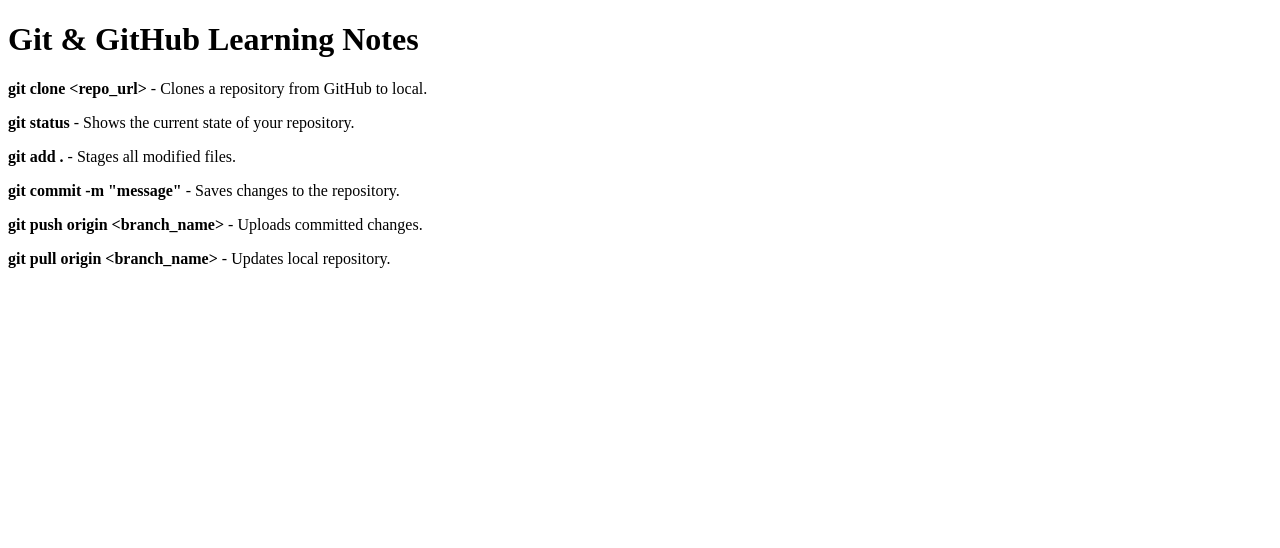
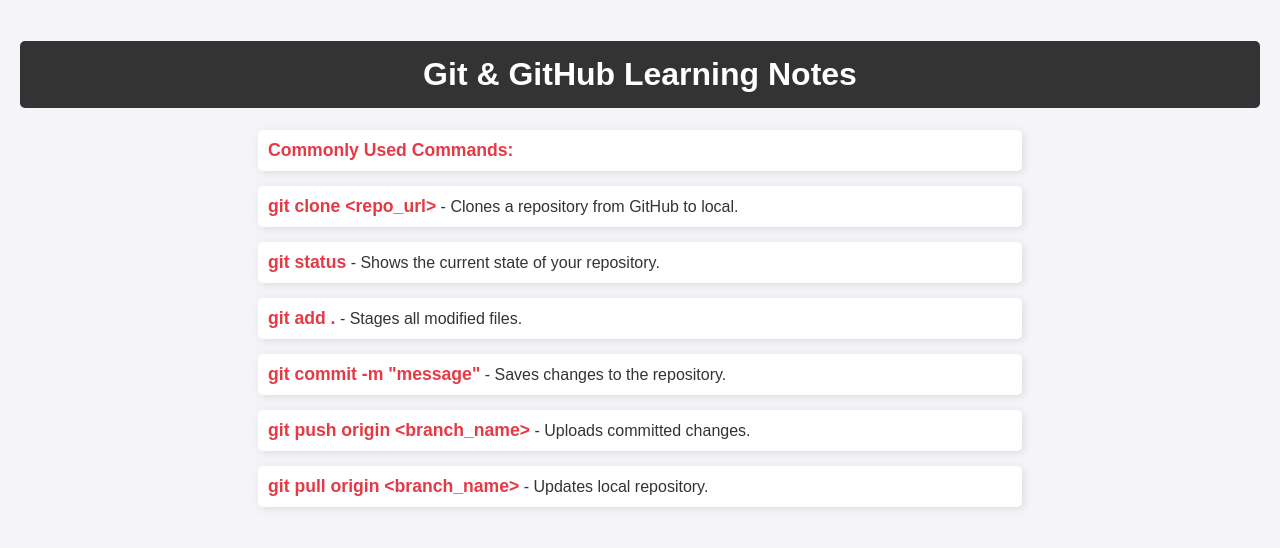
Before and after one commit to Zoya-Sk/GitMastery, a plain HTML site: page index.html in a window 1280 px wide. Drawn offline with Linux system fonts and the light colour scheme.

Commit message:
adding CSS for visually appealing HTML file and connected CSS to HTML file

```diff
--- a/index.html
+++ b/index.html
@@ -4,9 +4,11 @@
     <meta charset="UTF-8">
     <meta name="viewport" content="width=device-width, initial-scale=1.0">
     <title>Git Learning Notes</title>
+    <link rel="stylesheet" href="style.css">
 </head>
 <body>
     <h1>Git & GitHub Learning Notes</h1>
+    <p><strong>Commonly Used Commands:</strong></p>
     <p><!-- Clone Repo -->
         <strong>git clone &lt;repo_url&gt;</strong> - Clones a repository from GitHub to local.
     </p>
--- a/style.css
+++ b/style.css
@@ -1,3 +1,34 @@
-p{
-    color: red;
+/* General Styling */
+body {
+    font-family: 'Arial', sans-serif;
+    background-color: #f4f4f9;
+    color: #333;
+    margin: 0;
+    padding: 20px;
+    text-align: center;
 }
+
+/* Header Styling */
+h1 {
+    background-color: #333;
+    color: white;
+    padding: 15px;
+    border-radius: 5px;
+}
+
+/* Paragraph Styling */
+p {
+    background-color: white;
+    padding: 10px;
+    border-radius: 5px;
+    box-shadow: 2px 2px 10px rgba(0, 0, 0, 0.1);
+    margin: 15px auto;
+    width: 60%;
+    text-align: left;
+}
+
+/* Git Commands Styling */
+strong {
+    color: #e63946;
+    font-size: 1.1em;
+}
```
